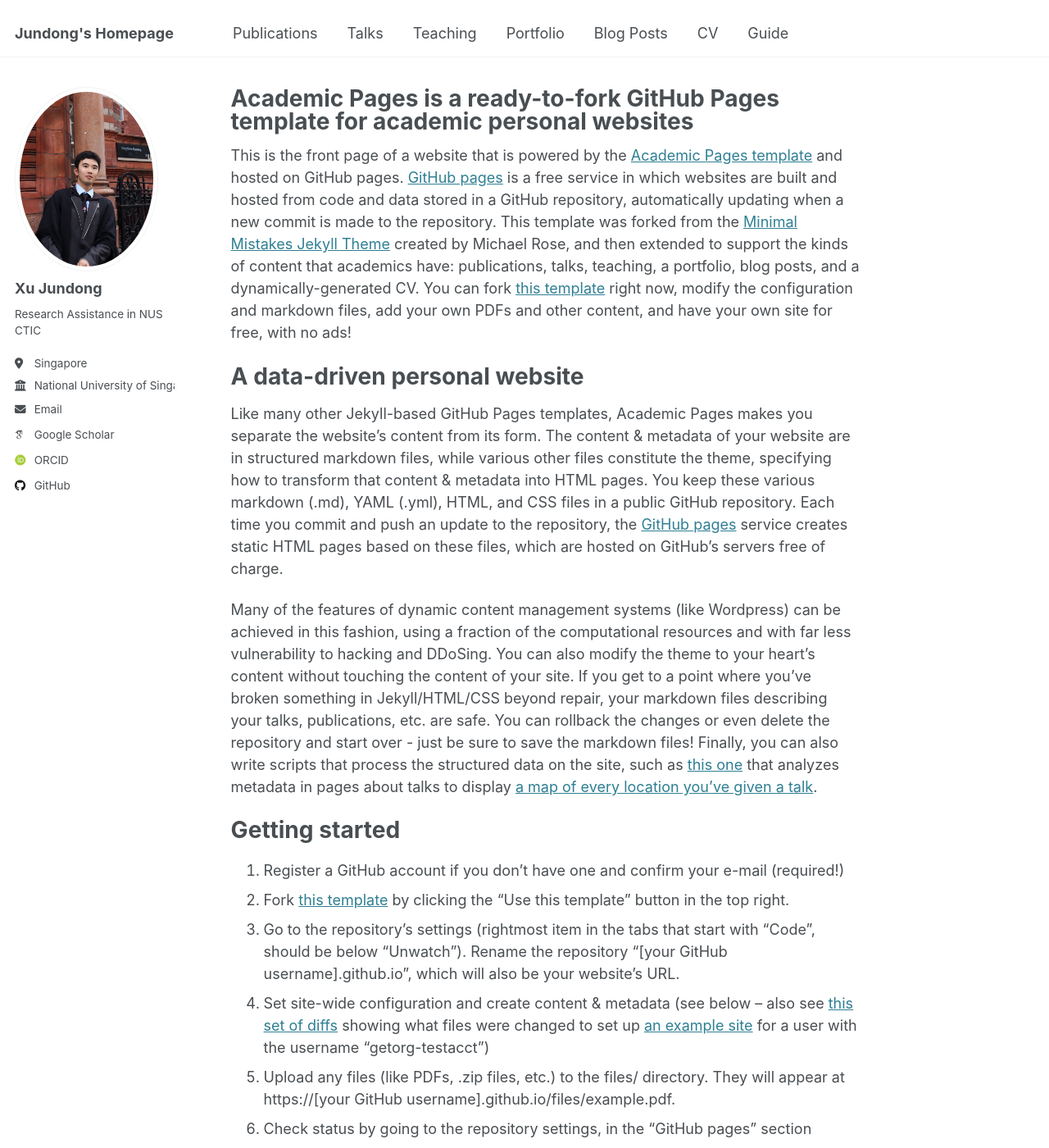
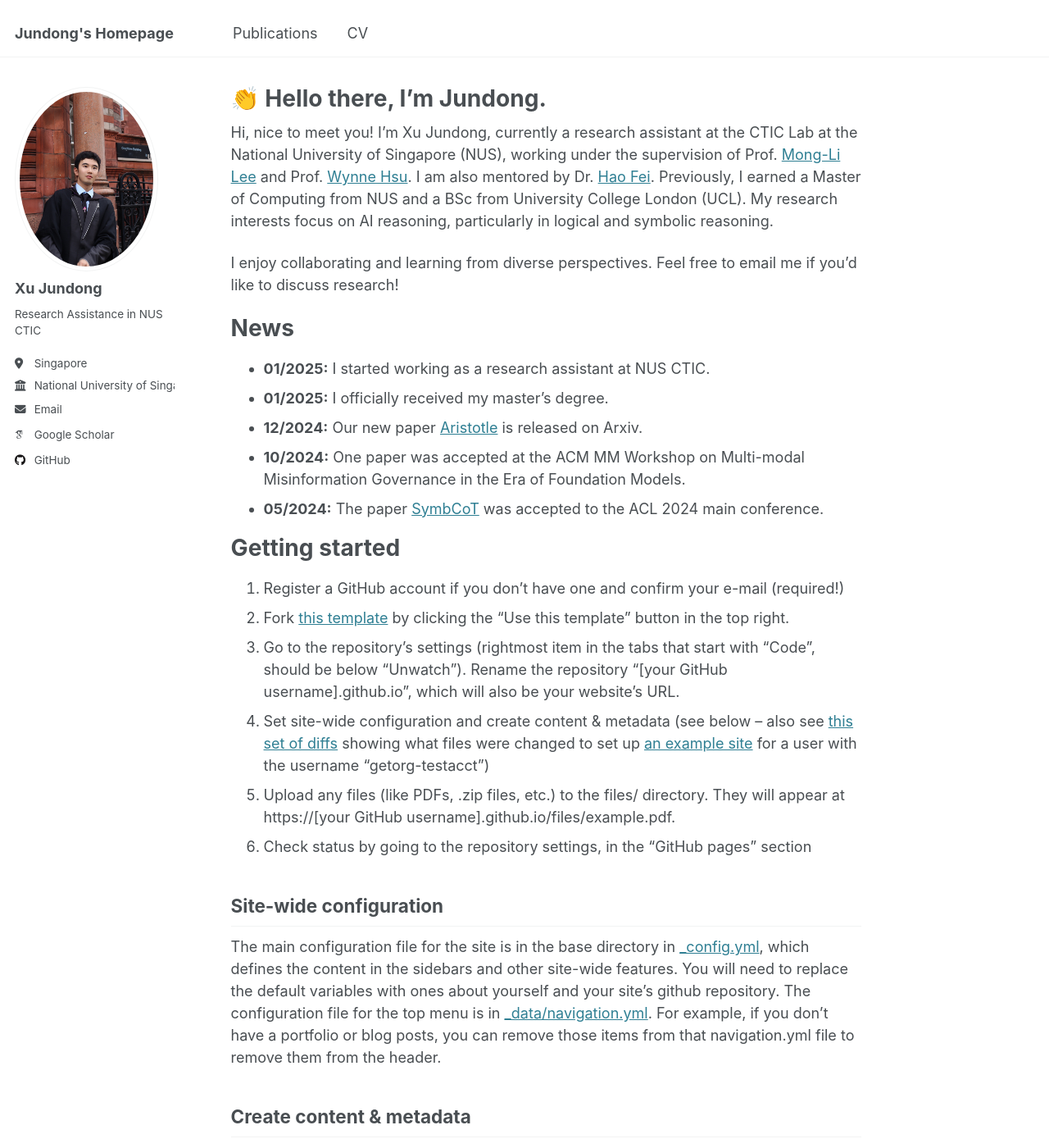
Before and after one commit to Aiden0526/aiden0526.github.io, a Jekyll site: the page built from _pages/about.md, in a window 1280 px wide and 1400 px high. Shown: the whole window at 82% size. Built offline with Jekyll 4.4.1, drawn with Linux system fonts in a browser that asks for light colours; some web fonts are replaced.

Commit message:
update homepage

```diff
--- a/_config.yml
+++ b/_config.yml
@@ -35,7 +35,7 @@ author:
   arxiv            : # URL - Update with the correct link to your profile
   googlescholar    : "https://scholar.google.com/citations?user=kx4xFzMAAAAJ&hl=en"
   impactstory      : # URL
-  orcid            : "http://orcid.org/yourorcidurl"
+  orcid            : # URL
   semantic         : # URL
   pubmed           : # URL
   researchgate     : # URL
--- a/_pages/about.md
+++ b/_pages/about.md
@@ -1,19 +1,23 @@
 ---
 permalink: /
-title: "Academic Pages is a ready-to-fork GitHub Pages template for academic personal websites"
+title: "👏 Hello there, I'm Jundong."
 author_profile: true
 redirect_from:
   - /about/
   - /about.html
 ---
 
-This is the front page of a website that is powered by the [Academic Pages template](https://github.com/academicpages/academicpages.github.io) and hosted on GitHub pages. [GitHub pages](https://pages.github.com) is a free service in which websites are built and hosted from code and data stored in a GitHub repository, automatically updating when a new commit is made to the repository. This template was forked from the [Minimal Mistakes Jekyll Theme](https://mmistakes.github.io/minimal-mistakes/) created by Michael Rose, and then extended to support the kinds of content that academics have: publications, talks, teaching, a portfolio, blog posts, and a dynamically-generated CV. You can fork [this template](https://github.com/academicpages/academicpages.github.io) right now, modify the configuration and markdown files, add your own PDFs and other content, and have your own site for free, with no ads!
+Hi, nice to meet you! I’m Xu Jundong, currently a research assistant at the CTIC Lab at the National University of Singapore (NUS), working under the supervision of Prof. [Mong-Li Lee](https://www.comp.nus.edu.sg/~leeml/) and Prof. [Wynne Hsu](https://www.comp.nus.edu.sg/~whsu/). I am also mentored by Dr. [Hao Fei](https://haofei.vip/). Previously, I earned a Master of Computing from NUS and a BSc from University College London (UCL). My research interests focus on AI reasoning, particularly in logical and symbolic reasoning.
 
-A data-driven personal website
+I enjoy collaborating and learning from diverse perspectives. Feel free to email me if you'd like to discuss research!
+
+News
 ======
-Like many other Jekyll-based GitHub Pages templates, Academic Pages makes you separate the website's content from its form. The content & metadata of your website are in structured markdown files, while various other files constitute the theme, specifying how to transform that content & metadata into HTML pages. You keep these various markdown (.md), YAML (.yml), HTML, and CSS files in a public GitHub repository. Each time you commit and push an update to the repository, the [GitHub pages](https://pages.github.com/) service creates static HTML pages based on these files, which are hosted on GitHub's servers free of charge.
-
-Many of the features of dynamic content management systems (like Wordpress) can be achieved in this fashion, using a fraction of the computational resources and with far less vulnerability to hacking and DDoSing. You can also modify the theme to your heart's content without touching the content of your site. If you get to a point where you've broken something in Jekyll/HTML/CSS beyond repair, your markdown files describing your talks, publications, etc. are safe. You can rollback the changes or even delete the repository and start over - just be sure to save the markdown files! Finally, you can also write scripts that process the structured data on the site, such as [this one](https://github.com/academicpages/academicpages.github.io/blob/master/talkmap.ipynb) that analyzes metadata in pages about talks to display [a map of every location you've given a talk](https://academicpages.github.io/talkmap.html).
+- **01/2025:** I started working as a research assistant at NUS CTIC.
+- **01/2025:** I officially received my master's degree.
+- **12/2024:** Our new paper [Aristotle](https://arxiv.org/abs/2412.16953) is released on Arxiv.
+- **10/2024:** One paper was accepted at the ACM MM Workshop on Multi-modal Misinformation Governance in the Era of Foundation Models.
+- **05/2024:** The paper [SymbCoT](https://arxiv.org/abs/2405.18357) was accepted to the ACL 2024 main conference.
 
 Getting started
 ======
```
Also changed, not shown: _data/navigation.yml (+11 -11 lines).
